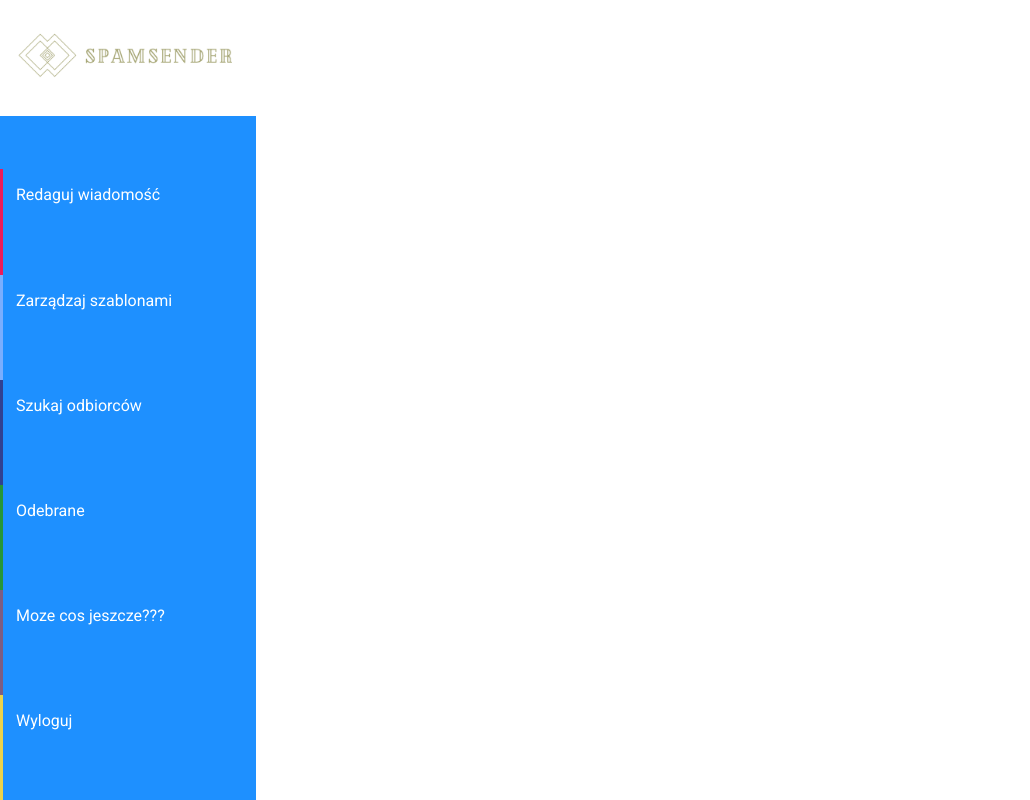
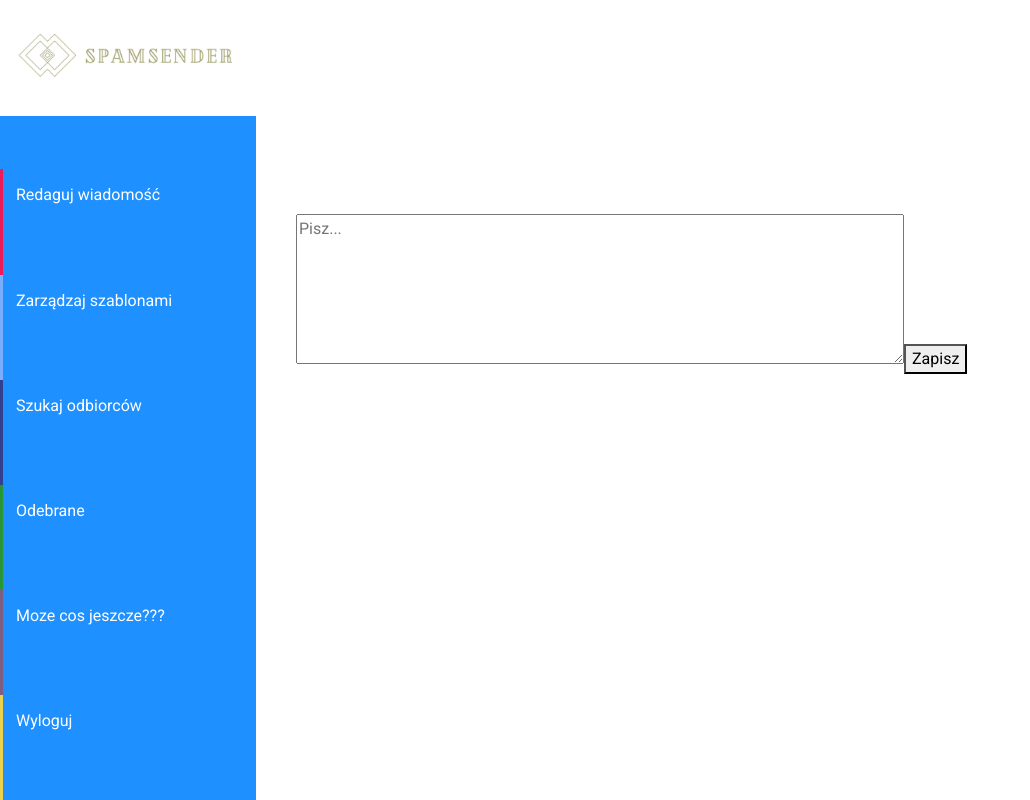
Before and after one commit to ralin1/SpamSender, a React (Create React App) app in the folder frontend/: page /main in a window 1280 px wide. Shown: the whole page, without its empty margins (0-1030 px from the left). Built offline with nearby package versions, Linux system fonts and the light colour scheme.

Commit message:
Create Menu

```diff
--- /dev/null
+++ b/frontend/src/css/ChooseMessage.css
@@ -0,0 +1,3 @@
+div.text_form{
+    padding-top: 20%;
+}
--- a/frontend/src/pages/ChooseMessage.js
+++ b/frontend/src/pages/ChooseMessage.js
@@ -1,14 +1,16 @@
 import React, {Component} from 'react';
-import { browserHistory } from "react-router";
+import {browserHistory} from "react-router";
 import {Link, NavLink} from 'react-router-dom';
 import Logo from "../logo1.png";
 
+import '../css/ChooseMessage.css'
+
 class ChooseMessage extends Component {
-
     render() {
         return (
-            <div>
-                <p>Hello</p>
+            <div className="text_form">
+                <textarea rows="6" cols="70" placeholder="Pisz..."></textarea>
+                <button>Zapisz</button>
             </div>
         );
     }
--- a/frontend/src/pages/CreateMessage.js
+++ b/frontend/src/pages/CreateMessage.js
@@ -7,8 +7,8 @@ class CreateMessage extends Component {
 
     render() {
         return (
-            <div>
-                <p>Hello</p>
+            <div className="text_form">
+                <h1>Hello</h1>
             </div>
         );
     }
--- a/frontend/src/pages/MainScreen.js
+++ b/frontend/src/pages/MainScreen.js
@@ -12,6 +12,7 @@ import CreateMessage from "./CreateMessage"
 import FindContacts from "./FindContacts"
 import GetMails from "./GetMails"
 import HelpPage from "./HelpPage"
+import SignInForm from "./SignInForm";
 
 
 class MainScreen extends Component {
@@ -51,7 +52,7 @@ class MainScreen extends Component {
                             </a>
                         </li>
                         <li>
-                            <NavLink to={"/main/ChooseMessage"}>Redaguj wiadomość</NavLink>
+                            <NavLink to={"/main"}>Redaguj wiadomość</NavLink>
                         </li>
                         <li>
                             <NavLink to={"/main/CreateMessage"}>Zarządzaj szablonami</NavLink>
@@ -66,31 +67,18 @@ class MainScreen extends Component {
                             <NavLink to={"/main/HelpPage"}>Moze cos jeszcze???</NavLink>
                         </li>
                         <li>
-                            <a href="/">Wyloguj</a>
+                            <a href="/sign-in">Wyloguj</a>
                         </li>
-
-                        {/*<li className="dropdown">*/}
-                        {/*    <a href="#" className="dropdown-toggle" data-toggle="dropdown">Works <span*/}
-                        {/*        className="caret"></span></a>*/}
-                        {/*    <ul className="dropdown-menu" role="menu">*/}
-                        {/*        <li className="dropdown-header">Dropdown heading</li>*/}
-                        {/*        <li><a href="#">Action</a></li>*/}
-                        {/*        <li><a href="#">Another action</a></li>*/}
-                        {/*        <li><a href="#">Something else here</a></li>*/}
-                        {/*        <li><a href="#">Separated link</a></li>*/}
-                        {/*        <li><a href="#">One more separated link</a></li>*/}
-                        {/*    </ul>*/}
-                        {/*</li>*/}
-
                     </ul>
                 </nav>
             </div>
             <div className="App__Form">
-                <Route path="/main/ChooseMessage" exect component={ChooseMessage}/>
-                <Route path="/main/CreateMessage" component={CreateMessage}/>
+                <Route path="/main"  component={ChooseMessage}/>
+                <Route path="/main/CreateMessage"  component={CreateMessage}/>
                 <Route path="/main/FindContacts" component={FindContacts}/>
                 <Route path="/main/GetMails" component={GetMails}/>
                 <Route path="/main/HelpPage" component={HelpPage}/>
+                <Route path="/sign-in" component={SignInForm}/>
             </div>
         </div>
     }
```
